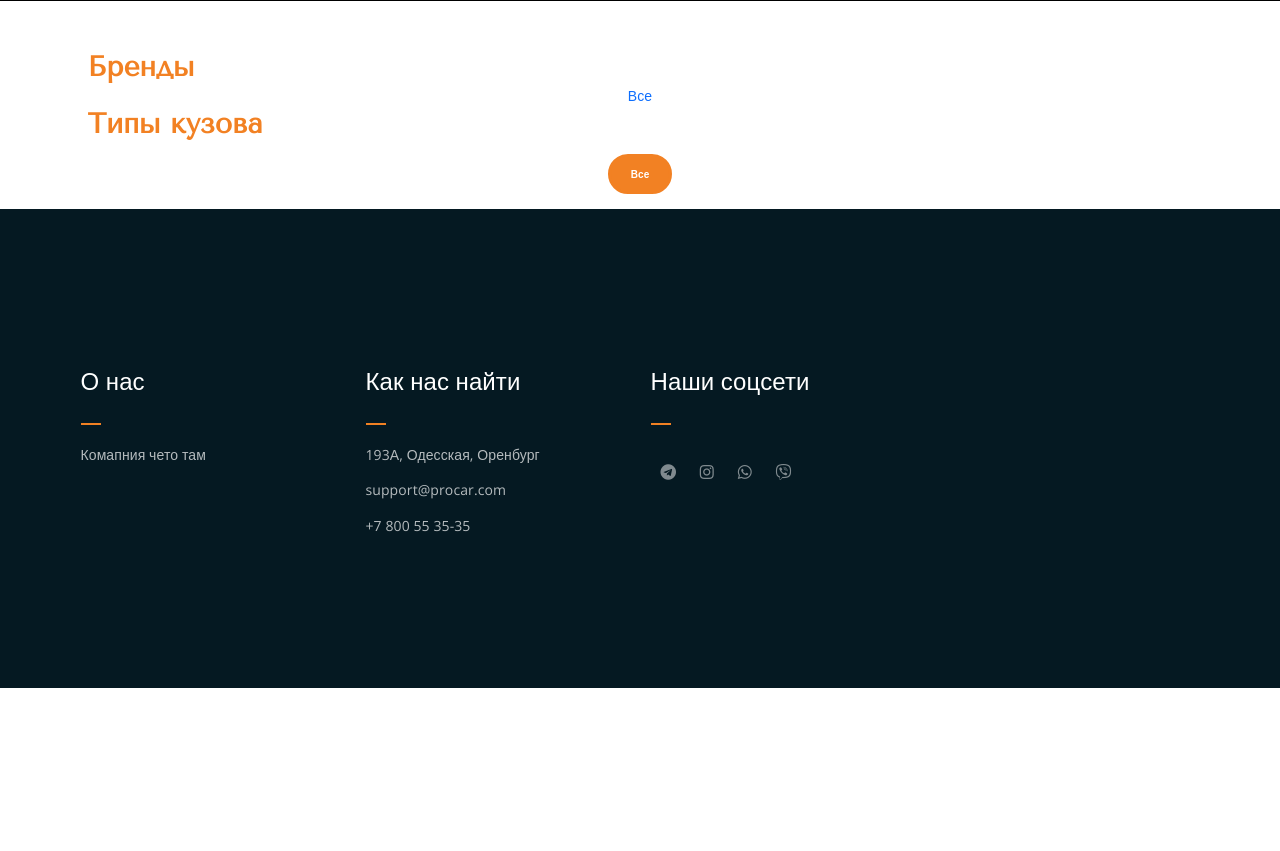
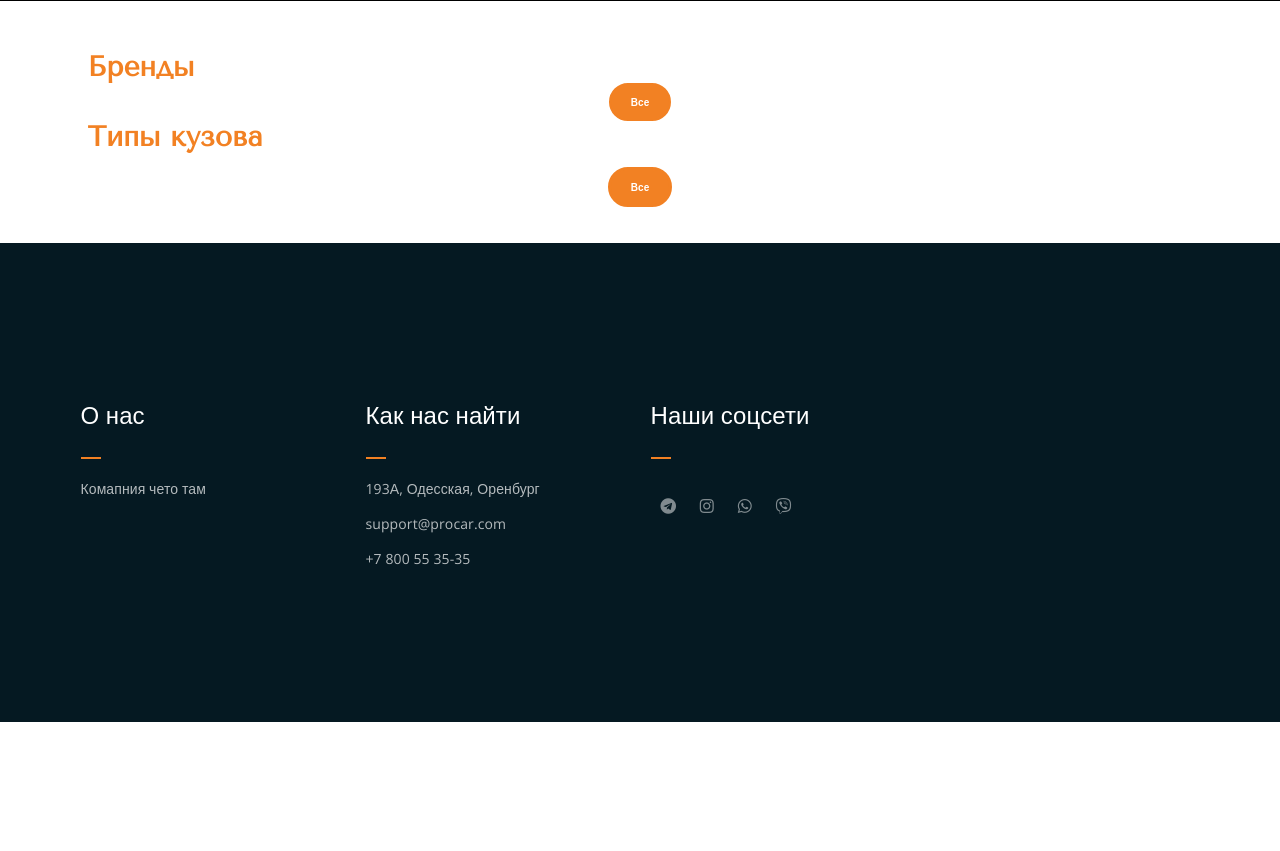
Before and after one commit to XeeRooX/pro-car, an ASP.NET Core app: page /Cars in a window 1280 px wide. Shown: the part 99-950 px from the top of the page. Run offline with ASP.NET Core 8, Linux system fonts and the light colour scheme; the project's own start-up code is not run, and a stand-in starts its controllers and pages.

Commit message:
fix brand view

```diff
--- a/ProCar/Pages/Cars/Index.cshtml
+++ b/ProCar/Pages/Cars/Index.cshtml
@@ -11,18 +11,23 @@
             <div class="col-md-12">
                 <h3 class="m-0"><span class="orange-text mx-2" style="font-family: 'Tenor Sans', cursive;">Бренды</span></h3>
 
-                <div class="product-filters-brand m-0">
-                    <ul>
+                @*   <div class="product-filters-brand m-0">*@
+                <div class="row justify-content-center">
+
                     @{
                         if (Model.BrandId == 0)
                         {
-                                    <a href="/Cars">
-                                    <li class="active" class="m-0">Все</li></a>
+                            <div class="col-auto " style=" display: flex; align-items: center;  justify-content: center">
+                                        <a href="/Cars"
+                               class="m-0 brand-all brand-all-active">Все</a>
+                                    </div>
                         }
                         else
                         {
-                                    <a href="/Cars">
-                                    <li class="" class="m-0">Все</li></a>
+                            <div class="col-auto" style=" display: flex; align-items: center;  justify-content: center">
+                                        <a href="/Cars"
+                               class="m-0 brand-all">Все</a>
+                                    </div>
                         }
                     }
 
@@ -32,13 +37,17 @@
                         {
                             if (item.Id == Model.BrandId)
                             {
-                                        <a asp-page="/Cars/Index" asp-route-brand="@item.Id">
-                                        <li class="px-2 active" class="m-0"><img src="Data/imgs/brands/@(item.Id).png" width="50"></li></a>
+                                    <div class="col-auto brand-active" style=" display: flex; align-items: center;  justify-content: center">
+                                            <a asp-page="/Cars/Index" asp-route-brand="@item.Id"
+                           class="p-1 m-0"><img src="Data/imgs/brands/@(item.Id).png" class="brand-img" /> </a>
+                                        </div>
                             }
                             else
                             {
-                                        <a asp-page="/Cars/Index" asp-route-brand="@item.Id">
-                                        <li class="px-2" class="m-0"><img src="Data/imgs/brands/@(item.Id).png" width="50"></li></a>
+                                <div class="col-auto" style="position: display: flex; align-items: center;  justify-content: center">
+                                            <a asp-page="/Cars/Index" asp-route-brand="@item.Id"
+                           class="p-1  m-0"><img src="Data/imgs/brands/@(item.Id).png" class="brand-img" /> </a>
+                                        </div>
                             }
 
                         }
@@ -94,11 +103,11 @@
                 foreach (var item in Model.Cars)
                 {
 
-                        <div class="col-lg-4 col-md-6 text-center">
+                            <div class="col-lg-4 col-md-6 text-center mt-4">
                                 <a href="/Cars/@(item.Id)">
                                     <div class="single-product-item p-0 m-0" style="position:relative">
                                         <h3 class="two__block_slide__text__name">@item.Brand.Name @item.Model</h3>
-                                    <img class="m-0 p-2 img-cart" src="/Data/imgs/autos/@(item.Id)/1.png" alt="">
+                                        <img class="m-0 p-2 img-cart" src="/Data/imgs/cars/@(item.Id)/1.png" alt="">
                                         <div class="product-image p-0 m-0">
                                             <!--	<a href="single-product.html"><img class="m-0 p-0" src="assets/img/products/product-img-1.jpg" alt=""></a> -->
                                         </div>
--- a/ProCar/Pages/Cars/View.cshtml.cs
+++ b/ProCar/Pages/Cars/View.cshtml.cs
@@ -8,15 +8,19 @@
     public class ViewModel : PageModel
     {
         private readonly ICarsService _carsService;
+        private readonly IServerUploadService _uploadService;
 
         public Car Car { get; set; } = new();
-        public ViewModel(ICarsService carsService)
+        public int CountPhoto { get; set; }
+        public ViewModel(ICarsService carsService, IServerUploadService uploadService)
         {
             _carsService = carsService;
+            _uploadService = uploadService;
         }
         public void OnGet(int id)
         {
             Car = _carsService.GetById(id);
+            CountPhoto = _uploadService.CountCarPhotos(id);
         }
     }
 }
--- a/ProCar/Pages/Index.cshtml
+++ b/ProCar/Pages/Index.cshtml
@@ -61,11 +61,11 @@
 
 
 
-                            <div class="col-lg-4 col-md-6 text-center">
+                            <div class="col-lg-4 col-md-6 text-center mt-4">
                                 <a href="/Cars/View/@(car.Id)">
                                     <div class="single-product-item p-0 m-0" style="position:relative">
                                         <h3 class="two__block_slide__text__name">@car.Brand.Name @car.Model</h3>
-                                        <img class="m-0 p-2 img-cart" src="/Data/imgs/autos/1/1.png" alt="">
+                                        <img class="m-0 p-2 img-cart" src="/Data/imgs/cars/@(car.Id)/1.png" alt="">
                                         <div class="product-image p-0 m-0">
                                             <!--	<a href="single-product.html"><img class="m-0 p-0" src="assets/img/products/product-img-1.jpg" alt=""></a> -->
                                         </div>
@@ -84,7 +84,7 @@
                             countCars++;
                             if (countCars >= Model.CountCars)
                             {
-                                <div class="col-lg-4 col-md-6 text-center">
+                                <div class="col-lg-4 col-md-6 text-center mt-4">
                                     <a href="/Cars?cartype=@(item.Id)">
                                         <div class="single-product-item p-0 m-0" style="position:relative">
                                             <img class="m-0 p-2 img-cart" src="~/imgs/right.png" alt="">
--- a/ProCar/Pages/Shared/_Layout.cshtml
+++ b/ProCar/Pages/Shared/_Layout.cshtml
@@ -99,7 +99,7 @@
 	@RenderBody()
 
 	<!-- footer -->
-	<div class="footer-area">
+	<div class="footer-area mt-4">
 		<div class="container">
 			<div class="row">
 				<div class="col-lg-3 col-md-6">
--- a/ProCar/wwwroot/css/cart.css
+++ b/ProCar/wwwroot/css/cart.css
@@ -13,7 +13,33 @@
 
 .img-cart {
     object-fit: cover;
+   aspect-ratio:4/3;
+    border-radius: 15px;
+}
+
+.brand-active {
+    background-color: #cdcdcf;
+    border-radius: 15px;
+}
+.brand-img{
+   padding: 5px;
+    height:50px;
 
 
-    border-radius: 15px;
 }
+.brand-all {
+    display: inline-block;
+    font-weight: 700;
+    font-size: 10px;
+    margin: 15px;
+    border: 2px solid #051922;
+    color: #323232;
+    cursor: pointer;
+    padding: 8px 20px;
+    border-radius: 25px;
+}
+.brand-all-active {
+    color: white;
+    background-color: #f28123;
+    border: 2px solid #f28123;
+}
```
Also changed, not shown: ProCar/Pages/Cars/View.cshtml (+19 -10 lines). Lines whose indentation alone changed are shown as unchanged.
